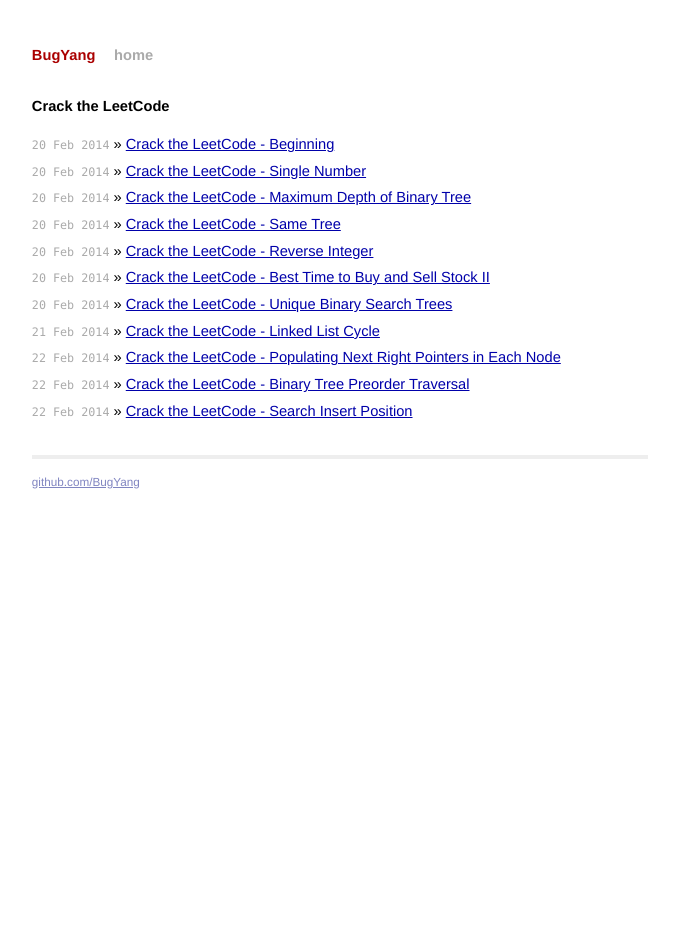
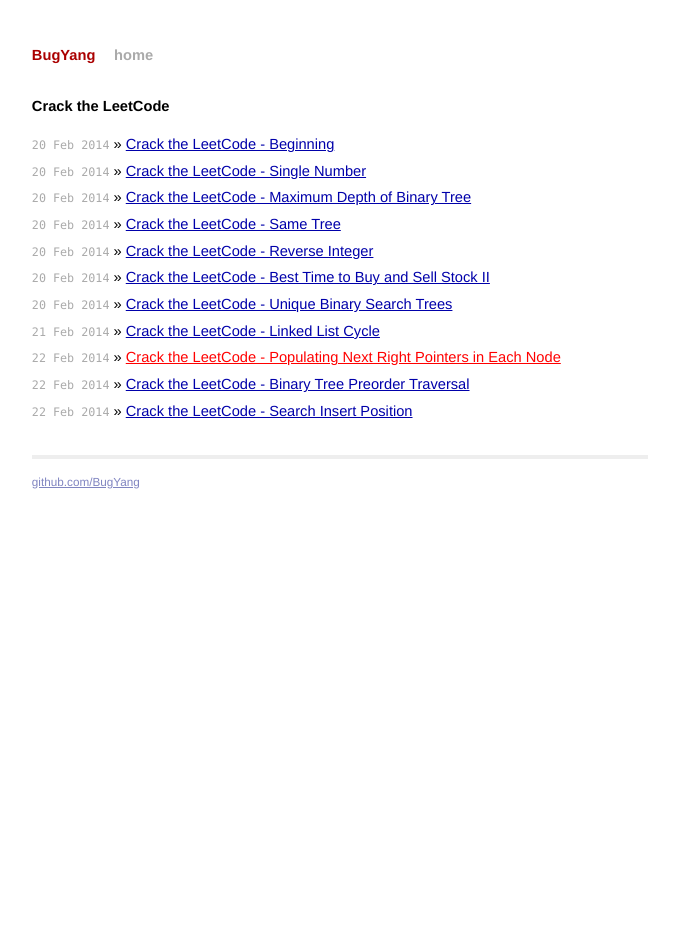
Before and after one commit to BugYang/LeetCode, a Jekyll site: the page built from index.html, in a window 1280 px wide. Shown: the whole page, without its empty margins (300-979 px from the left). Built offline with Jekyll 4.4.1, drawn with Linux system fonts in a browser that asks for light colours; Markdown is read by kramdown in place of the engine named in the settings.

Commit message:
mark the problmes I failed in index.html

```diff
--- a/index.html
+++ b/index.html
@@ -15,7 +15,7 @@ title: BugYang
       <li><span>20 Feb 2014</span> &raquo; <a href="{{ site.baseurl }}/2014/02/20/crack-the-leetcode-stock-ii.html">Crack the LeetCode - Best Time to Buy and Sell Stock II</a></li>
       <li><span>20 Feb 2014</span> &raquo; <a href="{{ site.baseurl }}/2014/02/20/crack-the-leetcode-unique-bst.html">Crack the LeetCode - Unique Binary Search Trees</a></li>
       <li><span>21 Feb 2014</span> &raquo; <a href="{{ site.baseurl }}/2014/02/21/crack-the-leetcode-linklist-cycle.html">Crack the LeetCode - Linked List Cycle</a></li>
-      <li><span>22 Feb 2014</span> &raquo; <a href="{{ site.baseurl }}/2014/02/22/crack-the-leetcode-populate-nextright.html">Crack the LeetCode - Populating Next Right Pointers in Each Node </a></li>
+      <li><span>22 Feb 2014</span> &raquo; <a href="{{ site.baseurl }}/2014/02/22/crack-the-leetcode-populate-nextright.html" style="color:red">Crack the LeetCode - Populating Next Right Pointers in Each Node </a></li>
       <li><span>22 Feb 2014</span> &raquo; <a href="{{ site.baseurl }}/2014/02/22/crack-the-leetcode-preorder-traversal.html">Crack the LeetCode - Binary Tree Preorder Traversal</a></li>
       <li><span>22 Feb 2014</span> &raquo; <a href="{{ site.baseurl }}/2014/02/22/crack-the-leetcode-search.html">Crack the LeetCode - Search Insert Position</a></li>
   </ul>
```
